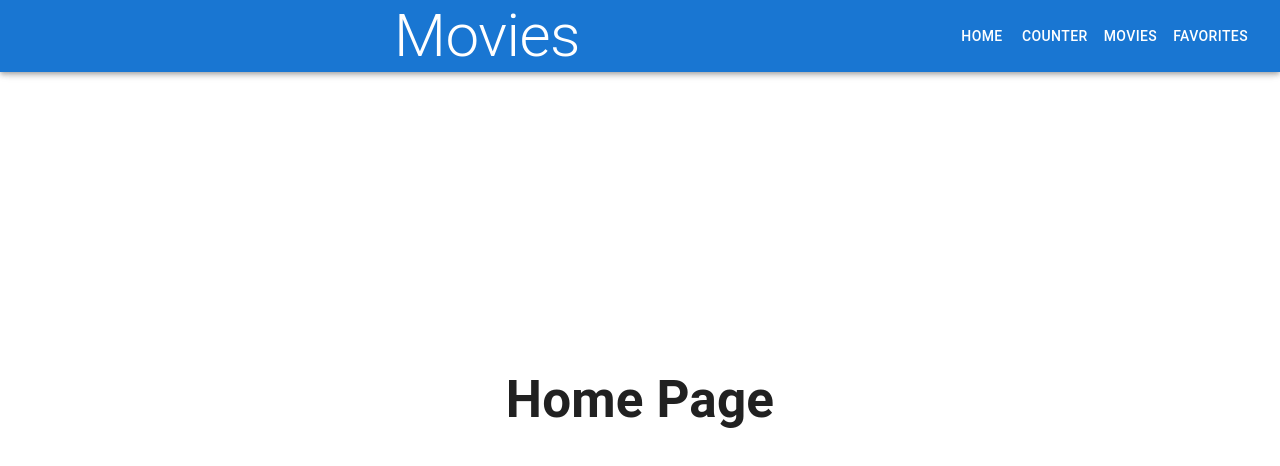
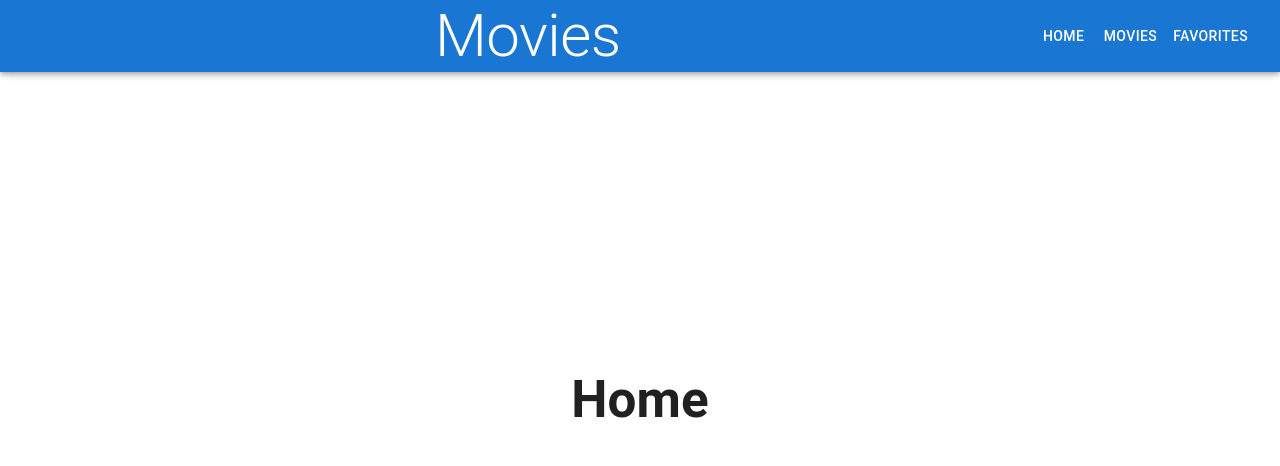
Before and after one commit to JABermudez11/ReactTS-TodoList, a React (Vite) app: page / in a window 1280 px wide. Shown: the top 466 px of the page. Built offline with nearby package versions, Linux system fonts and the light colour scheme.

Commit message:
removed counter path

```diff
--- a/src/App.tsx
+++ b/src/App.tsx
@@ -11,7 +11,7 @@ import Typography from '@mui/material/Typography';
 import Button from '@mui/material/Button';
 
 
-const navItems = ['Home', 'Counter', 'Movies', 'Favorites'];
+const navItems = ['Home', 'Movies', 'Favorites'];
 
 const App: FC = () => {
 
--- a/src/features/home/home.tsx
+++ b/src/features/home/home.tsx
@@ -1,9 +1,8 @@
-import React from 'react'
 
 
 const Home = () => {
     return (
-        <h1>Home Page</h1>
+        <h1>Home</h1>
     )
 }
 
--- a/src/main.tsx
+++ b/src/main.tsx
@@ -1,5 +1,4 @@
 import { Routes, Route } from 'react-router-dom';
-import { Counter } from './features/counter/Counter';
 import Home from './features/home/home';
 import Favorites from './features/movies/favoriteMovieList';
 import { MovieList } from './features/movies/movieList';
@@ -10,7 +9,6 @@ return (
     <Routes>
     <Route path='/' element={<Home/>} />
     <Route path='/Home' element={<Home/>} />
-    <Route path='/Counter' element={<Counter/>} />
     <Route path='/movies' element={<MovieList/>} />
     <Route path='/favorites' element={<Favorites />} />
   </Routes>
```
